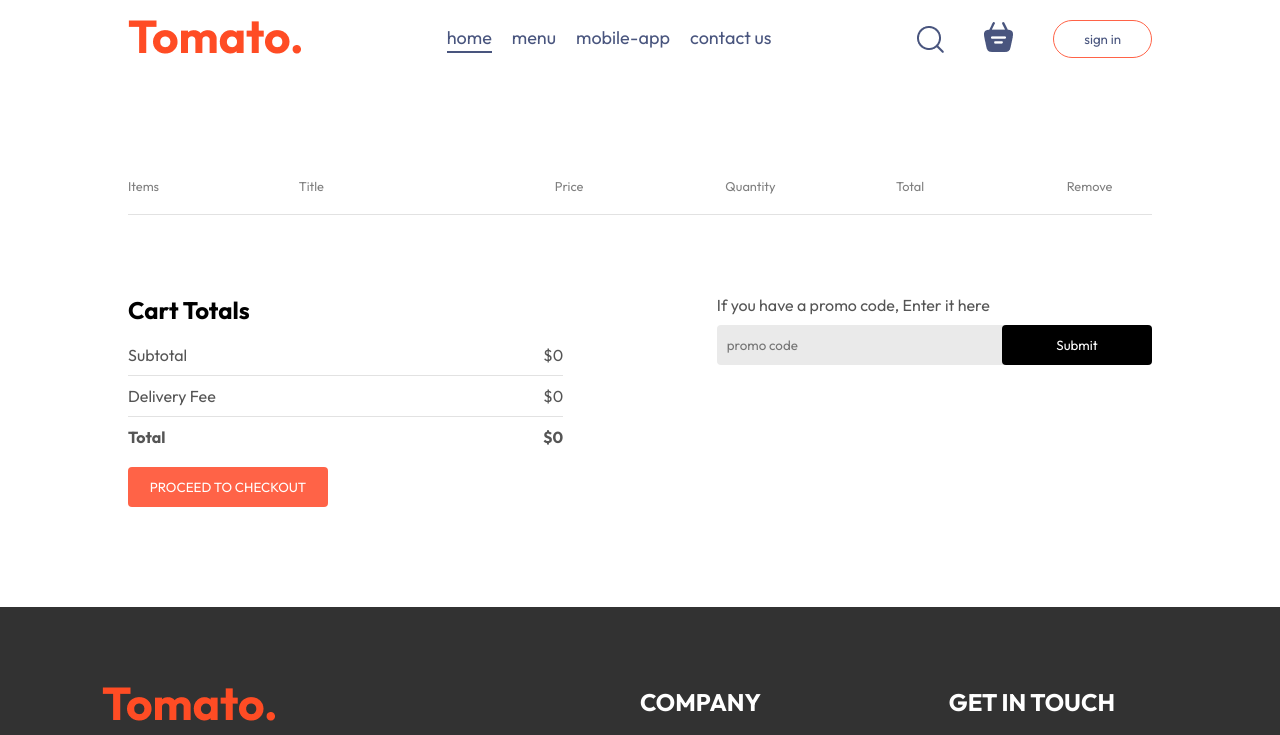
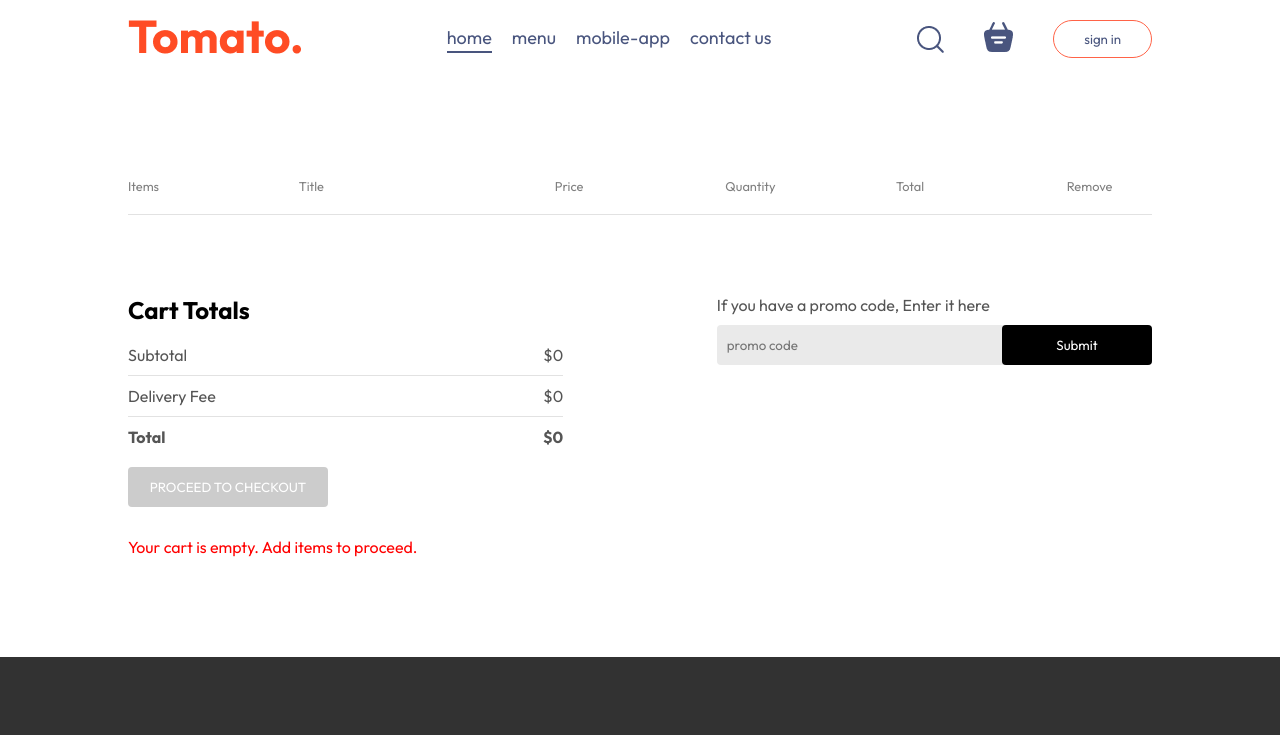
Before and after one commit to GithmiSenani/food-delivery-app, a React (Vite) app: page /cart in a window 1280 px wide. Shown: the top 735 px of the page. Built offline with nearby package versions, Linux system fonts and the light colour scheme.

Commit message:
changeed cart remove icon

```diff
--- a/src/components/Header/Header.css
+++ b/src/components/Header/Header.css
@@ -45,6 +45,13 @@
     cursor: pointer; /* 👈 This makes the hand cursor appear on hover */
 }
 
+.header-contents button:hover{
+ background-color: white; /* Changes background color when hovered */
+ transform: scale(1.05); /* Slightly enlarges the button on hover */
+ transition: background-color 0.3s, transform 0.2s;
+
+}
+
 /* Media query for larger screens (below 1050px width) */
 @media (max-width: 1050px) {
     .header-contents {
--- a/src/pages/Cart/Cart.jsx
+++ b/src/pages/Cart/Cart.jsx
@@ -5,7 +5,8 @@ import { useNavigate } from "react-router-dom";
 
 const Cart = () => {
   // Accessing cart data and functions from StoreContext
-  const { cartItems, food_list, removeFromCart, getTotalCartAmount } =useContext(StoreContext);
+  const { cartItems, food_list, removeFromCart, getTotalCartAmount } =
+    useContext(StoreContext);
 
   const navigate = useNavigate();
 
@@ -75,9 +76,26 @@ const Cart = () => {
               {/* Total Amount (Subtotal + Delivery) */}
             </div>
           </div>
-          <button onClick={() => navigate("/order")}>
+          <button
+            disabled={getTotalCartAmount() === 0}
+            onClick={() => {
+              if (getTotalCartAmount() > 0) {
+                navigate("/order");
+              }
+            }}
+            style={{
+              backgroundColor: getTotalCartAmount() === 0 ? "#ccc" : "#ff6347",
+              cursor: getTotalCartAmount() === 0 ? "not-allowed" : "pointer",
+            }}
+          >
             PROCEED TO CHECKOUT
-          </button>{" "}
+          </button>
+          {getTotalCartAmount() === 0 && (
+            <p style={{ color: "red", marginTop: "10px" }}>
+              Your cart is empty. Add items to proceed.
+            </p>
+          )}
+
           {/* Checkout Button */}
         </div>
 
```
